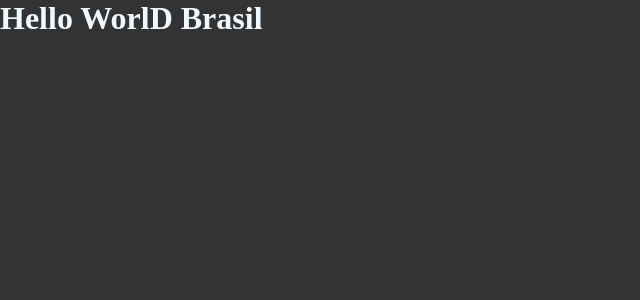
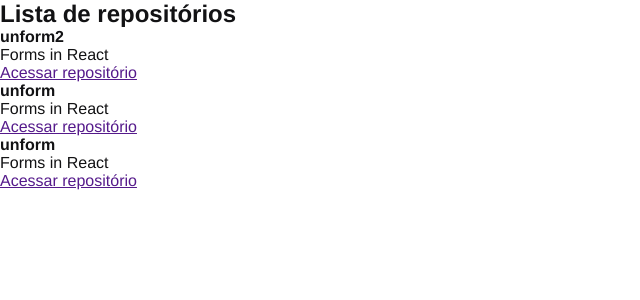
Before and after one commit to wesley-isaias/React-Rocktseat, a React app: page / in a window 1280 px wide. Shown: the top 300 px of the page, without its empty margins (0-640 px from the left). Built offline with nearby package versions, Linux system fonts and the light colour scheme.

Commit message:
Iniciando 02-Conceitos Importantes

```diff
--- a/src/App.jsx
+++ b/src/App.jsx
@@ -1,5 +1,6 @@
+import { RepositoryList } from './components/RepositoryList';
 import './styles/global.scss';
 
 export function App (){
-    return <h1>Hello WorlD Brasil</h1>
+    return <RepositoryList />
 }
--- /dev/null
+++ b/src/components/RepositoryList.jsx
@@ -0,0 +1,35 @@
+const repositoryName = 'unform2';
+
+export function RepositoryList(){
+    return (
+        <section className="repository-list">
+            <h1>Lista de repositórios </h1>
+
+            <ul>
+                <li>
+                    <strong>{repositoryName}</strong>
+                    <p>Forms in React</p>
+                     <a href="">
+                        Acessar repositório
+                    </a>
+                </li>
+
+                <li>
+                    <strong>unform</strong>
+                    <p>Forms in React</p>
+                     <a href="">
+                        Acessar repositório
+                    </a>
+                </li>
+
+                <li>
+                    <strong>unform</strong>
+                    <p>Forms in React</p>
+                     <a href="">
+                        Acessar repositório
+                    </a>
+                </li>
+            </ul>
+        </section>
+    )
+}
--- a/src/styles/global.scss
+++ b/src/styles/global.scss
@@ -5,7 +5,6 @@
 }
 
 body {
-    font: Arial, Helvetica, sans-serif;
-    background-color: #333;
-    color: aliceblue;
+    font: 16px "helvetica Neue", Arial, Helvetica, sans-serif;
+    color: #121214;
 }
```
